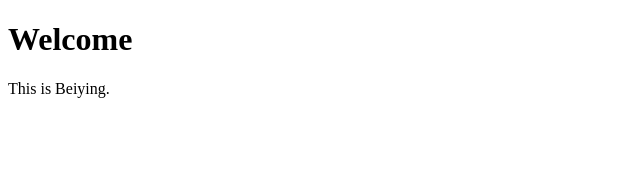
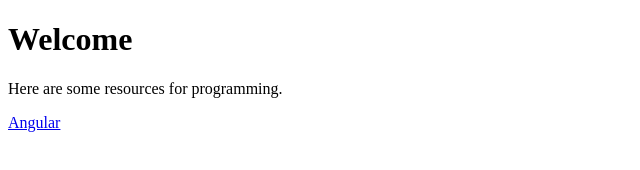
Before and after one commit to beiyinge/beiying.github.io, a plain HTML site: page welcome.html in a window 1280 px wide. Shown: the whole page, without its empty margins (0-640 px from the left). Drawn offline with Linux system fonts and the light colour scheme.

Commit message:
Update welcome.html

```diff
--- a/welcome.html
+++ b/welcome.html
@@ -6,7 +6,8 @@
 <body>
 
 <h1>Welcome</h1>
-<p>This is Beiying.</p>
+<p>Here are some resources for programming.</p>
+  <a href="angular.io">Angular</a>
 
 </body>
 </html>
```
